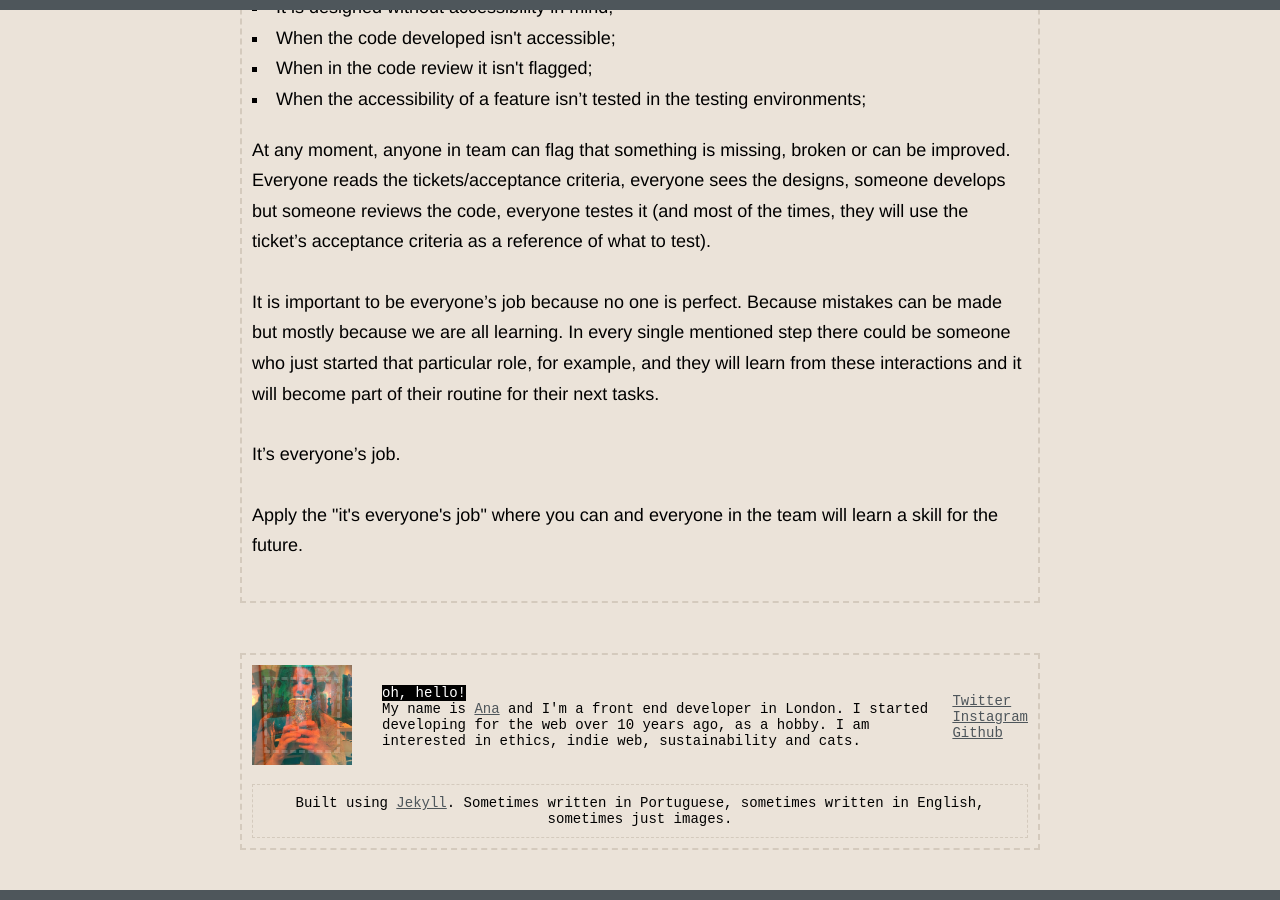
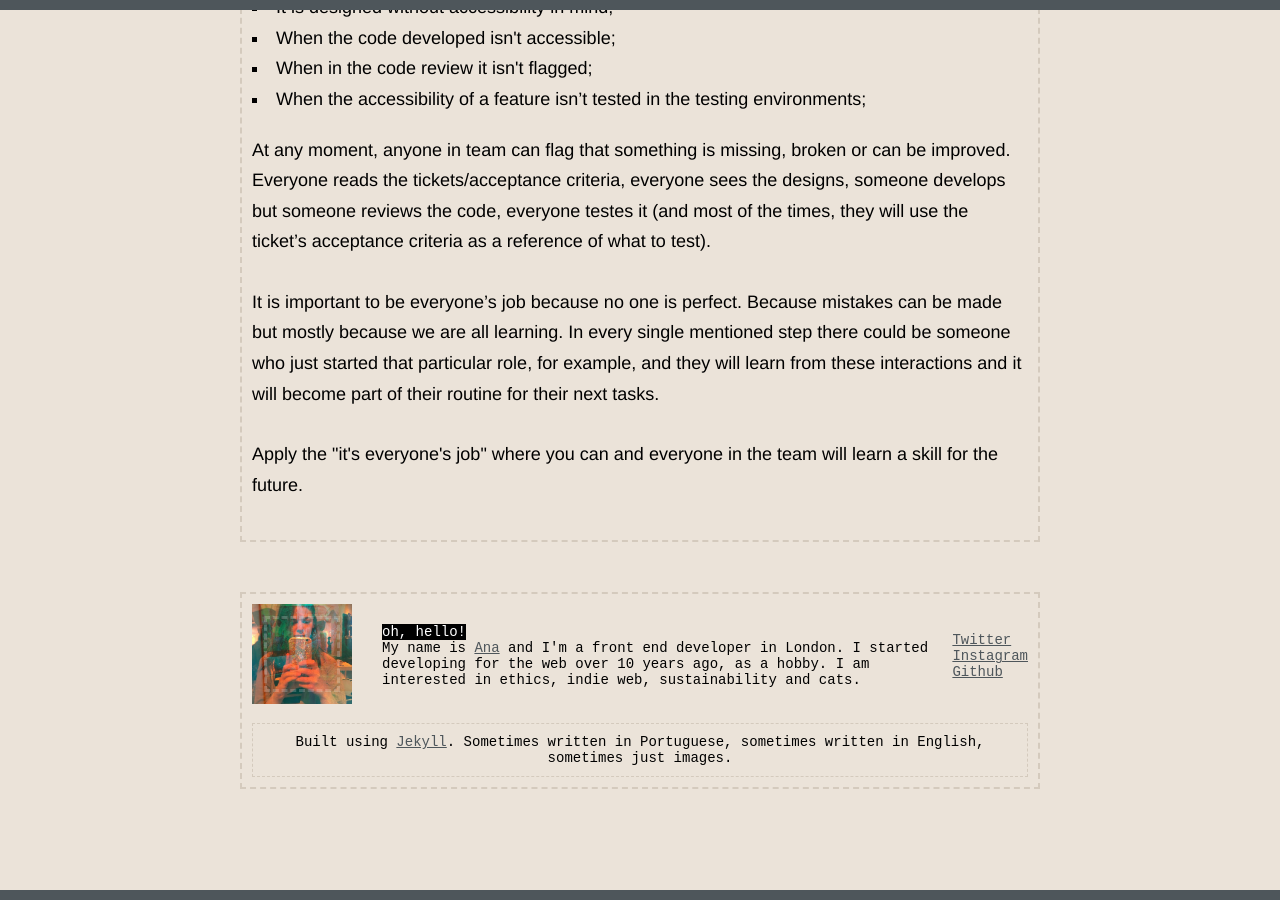
Before and after one commit to ohhelloana/ohhelloana, a Jekyll site: the page built from _posts/2019-03-12-it-is-everyones-job.html, in a window 1280 px wide and 900 px high, scrolled down 826 px. Built offline with Jekyll 4.4.1, drawn with Linux system fonts in a browser that asks for light colours.

Commit message:
Remove line

```diff
--- a/_posts/2019-03-12-it-is-everyones-job.html
+++ b/_posts/2019-03-12-it-is-everyones-job.html
@@ -27,6 +27,4 @@ category: post
 
 <p>It is important to be everyone’s job because no one is perfect. Because mistakes can be made but mostly because we are all learning. In every single mentioned step there could be someone who just started that particular role, for example, and they will learn from these interactions and it will become part of their routine for their next tasks.</p>
 
-<p>It’s everyone’s job.</p>
-
 <p>Apply the "it's everyone's job" where you can and everyone in the team will learn a skill for the future.</p>
```
